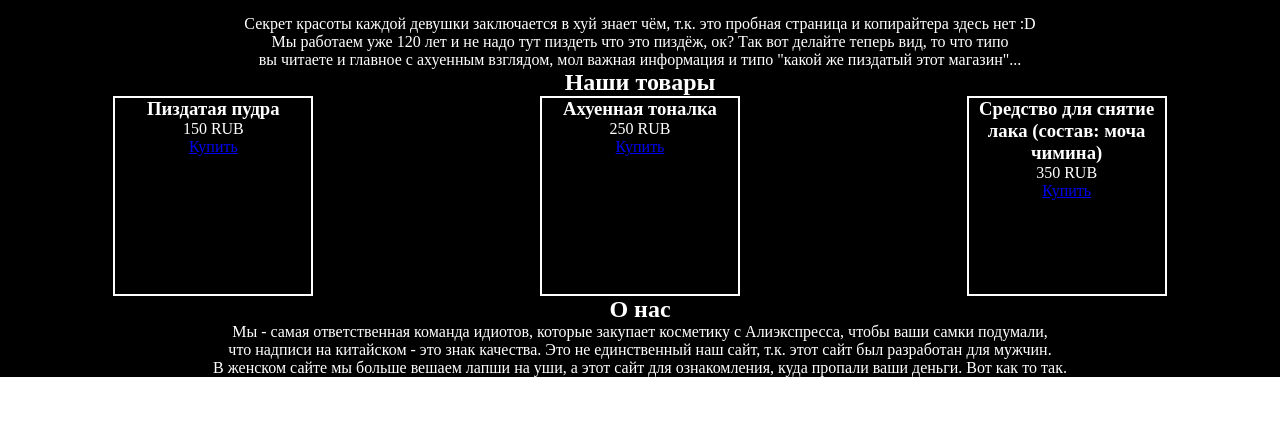
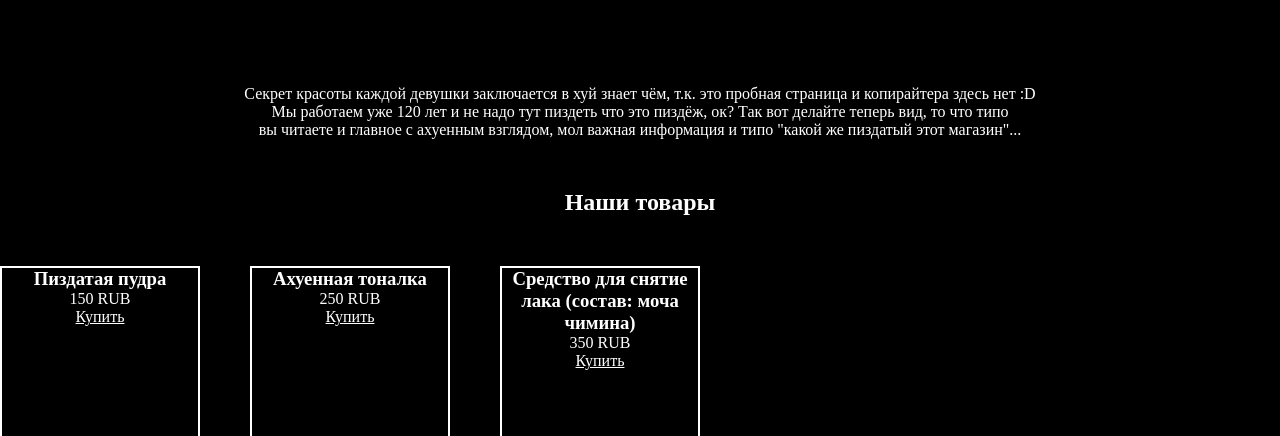
Before and after one commit to ismarus2007/GirlFlowers, a plain HTML site: page index.html in a window 1280 px wide. Shown: the part 516-952 px from the top of the page. Before the commit the page ends 893 px from the top, so only its background shows below. Drawn offline with Linux system fonts and the light colour scheme.

Commit message:
Add files via upload

```diff
--- a/index.html
+++ b/index.html
@@ -14,14 +14,15 @@
         </div>
         <div id="info">
             <h1 style="font-size: 100px;" id="home">Girl Flowers</h1>
-            <p>магазин косметики</p>
+            <p style="padding-bottom: 70px;">магазин косметики</p>
             <br>
             <p>Секрет красоты каждой девушки заключается в хуй знает чём, т.к. это пробная страница и копирайтера здесь нет :D</p>
             <p>Мы работаем уже 120 лет и не надо тут пиздеть что это пиздёж, ок? Так вот делайте теперь вид, то что типо<br>
             вы читаете и главное с ахуенным взглядом, мол важная информация и типо "какой же пиздатый этот магазин"...</p>
-            <h2 id="tovari">Наши товары</h2>
+            <h2 id="tovari" style="padding: 50px;">Наши товары</h2>
             <div id="ShowTovari"></div>
-            <h2 id="about">О нас</h2>
+            <br>
+            <h2 id="about" style="padding-bottom: 30px;">О нас</h2>
             <p>Мы - самая ответственная команда идиотов, которые закупает косметику с Алиэкспресса, чтобы ваши самки подумали,<br>
             что надписи на китайском - это знак качества. Это не единственный наш сайт, т.к. этот сайт был разработан для мужчин.<br>
             В женском сайте мы больше вешаем лапши на уши, а этот сайт для ознакомления, куда пропали ваши деньги. Вот как то так.</p>
--- a/style.css
+++ b/style.css
@@ -21,9 +21,10 @@ body {
     border: 0px solid #000000;
     font-size: 30px;
     height: 80px;
-    min-width: 340px;
+    min-width: 350px;
     text-align: center;
     background-color: #B8369C;
+    flex-wrap: wrap;
 }
 
 #bar a {
@@ -42,18 +43,22 @@ body {
     margin: auto;
     background-color: #000000;
     margin-top: 300px;
-    min-width: 340px;
+    min-width: 350px;
+}
+
+#info a {
+    color: #ffffff;
 }
 
 .tovar {
     border: 2px solid #ffffff;
     width: 200px;
     height: 200px;
-    margin: auto;
 }
 
 #ShowTovari {
     display: flex;
+    gap: 50px;
 }
 
 @media (max-width:740px) {
@@ -68,4 +73,7 @@ body {
         margin-right: auto;
         margin-top: 50px;
     }
+    #info {
+        margin-top: 150px;
+    }
 }
```
